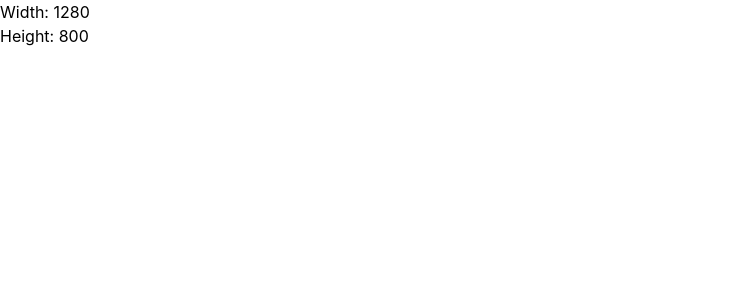
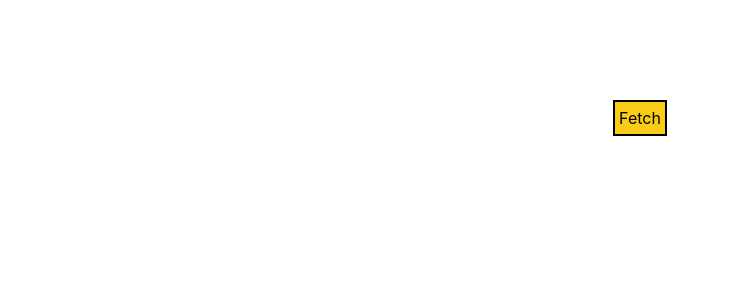
Before and after one commit to SparshaRGowda/react-components-project, a React (Vite) app: page / in a window 1280 px wide. Shown: the top 300 px of the page, without its empty margins (0-730 px from the left). Built offline with nearby package versions, Linux system fonts and the light colour scheme.

Commit message:
scroll to top or bottom of the page

```diff
--- a/src/App.jsx
+++ b/src/App.jsx
@@ -15,7 +15,8 @@
 // import TicTacToe from "./Components/TicTacToeComp";
 // import UseFetchHookTest from "./Components/UseFetchCustomHook/test";
 // import UseOnClickOutside from "./Components/useRefHookClickOutside/test";
-import UseWindowResizeTest from "./Components/useWindowResizeHook/test";
+// import UseWindowResizeTest from "./Components/useWindowResizeHook/test";
+import ScrollTopBottom from "./Components/ScrollToTopBottom";
 
 function App() {
   return (
@@ -36,7 +37,8 @@ function App() {
       {/* <TicTacToe /> */}
       {/* <UseFetchHookTest /> */}
       {/* <UseOnClickOutside /> */}
-      <UseWindowResizeTest />
+      {/* <UseWindowResizeTest /> */}
+      <ScrollTopBottom />
     </div>
   );
 }
--- /dev/null
+++ b/src/Components/ScrollToTopBottom/index.jsx
@@ -0,0 +1,71 @@
+import { useRef } from "react";
+import useFetch from "../useFetchCustomHook";
+
+export default function ScrollTopBottom() {
+  const { data, loading, error, fetchData } = useFetch(
+    "https://dummyjson.com/products?limit=100",
+    {}
+  );
+
+  function handleFetchClick() {
+    fetchData();
+  }
+
+  function handleScrollToTop() {
+    window.scrollTo({
+      top: 0,
+      left: 0,
+      behavior: "smooth",
+    });
+  }
+
+  const bottomRef = useRef(null);
+
+  function handleScrollToBottom() {
+    bottomRef.current.scrollIntoView({ behavior: "smooth" });
+  }
+
+  return (
+    <div className="flex flex-col items-center mt-[100px] mb-[100px] ">
+      {loading ? "Loading..." : null}
+      {error ? "ERROR" : null}
+      <button
+        onClick={handleFetchClick}
+        className="border-2 border-black p-1 bg-yellow-400"
+      >
+        Fetch
+      </button>
+      <div className="p-5 flex flex-col items-center">
+        {data && data.products && data.products.length ? (
+          <>
+            <h1 className="p-5">Top Section</h1>
+            <button
+              onClick={handleScrollToBottom}
+              className="border-2 border-black p-1 bg-slate-500"
+            >
+              Scroll to Bottom
+            </button>
+            <div className="p-5 flex flex-col items-center">
+              {data && data.products && data.products.length
+                ? data.products.map((item, index) => (
+                    <li key={index} className="p-5">
+                      {item.title}
+                    </li>
+                  ))
+                : null}
+            </div>
+            <button
+              onClick={handleScrollToTop}
+              className="border-2 border-black p-1 bg-slate-500"
+            >
+              Scroll to Top
+            </button>
+            <h1 ref={bottomRef} className="p-5">
+              Bottom Section
+            </h1>
+          </>
+        ) : null}
+      </div>
+    </div>
+  );
+}
```
